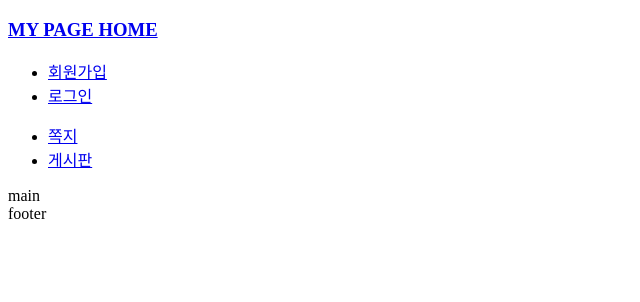
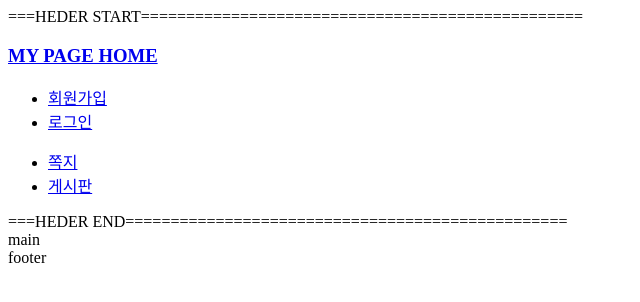
Before and after one commit to MoongStory/Moon-Light-Project, a PHP site: page / in a window 1280 px wide. Shown: the top 302 px of the page, without its empty margins (0-640 px from the left). Run offline with PHP 8.4, Linux system fonts and the light colour scheme.

Commit message:
헤더 영역 구분선 추가

```diff
--- a/Moong/PHP/PHP 프로그래밍 입문/my_page/header.php
+++ b/Moong/PHP/PHP 프로그래밍 입문/my_page/header.php
@@ -12,6 +12,8 @@
 	else $user_name = "";
 	//else $user_name = "test_name";
 ?>
+
+===HEDER START=================================================
 
 <div id="top">
 	<h3>
@@ -45,3 +47,5 @@
 	<li><a href="form_board.php">게시판</a></li>
 	</ul>
 </div>
+
+===HEDER END=================================================
```
